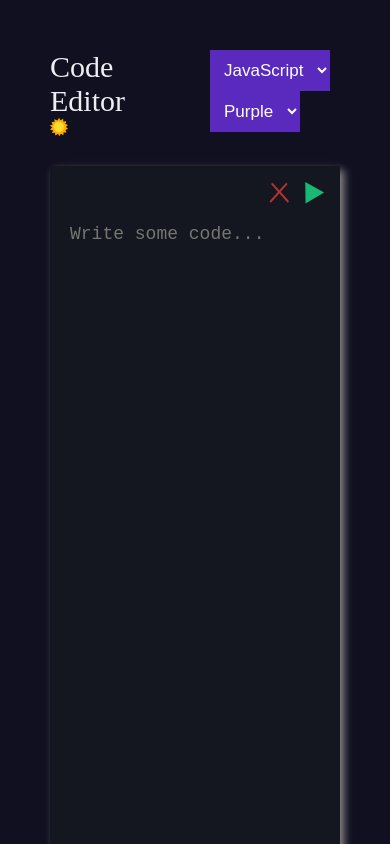
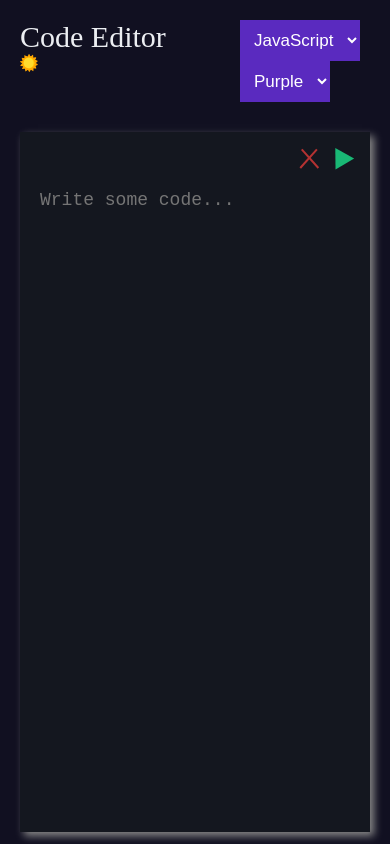
Before and after one commit to riyasavant/editor-web, a React (Create React App) app: page / in a window 390 px wide. Shown: the top 844 px of the page. Built offline with nearby package versions, Linux system fonts and the light colour scheme.

Commit message:
Handled Responsiveness

```diff
--- a/src/App.css
+++ b/src/App.css
@@ -48,4 +48,7 @@ body {
   .flex {
     flex-direction: column;
   }
+  .content-inner {
+    padding: 20px;
+  }
 }
```
